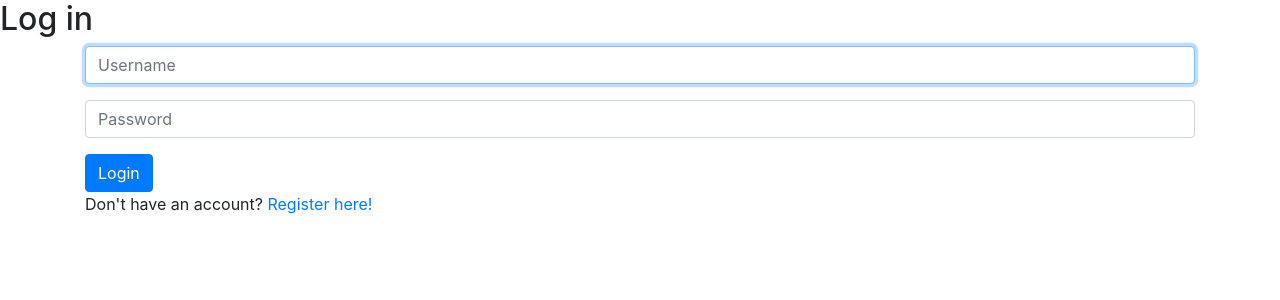
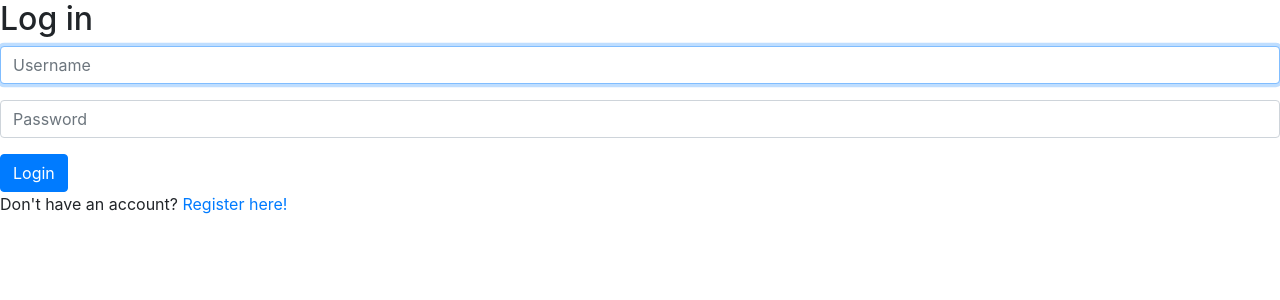
Before and after one commit to MichailExplore/project4, a Django app: page /login in a window 1280 px wide. Shown: the part 56-356 px from the top of the page. Run offline with Django 3.2, Linux system fonts and the light colour scheme; some libraries are stand-ins or nearby versions.

Commit message:
changes to login.html

```diff
--- a/network/templates/network/login.html
+++ b/network/templates/network/login.html
@@ -1,9 +1,8 @@
 {% extends 'network/layout.html' %}
 
 {% block body %}
+
     <h2>Log in</h2>
-    <div class='container'>
-
 
     {% if message %}
         <div class='alert alert-dark' role='alert'>{{ message }}</div>
@@ -21,5 +20,5 @@
     </form>
 
     Don't have an account? <a href='{% url "register" %}'>Register here!</a>
-    </div>
+
 {% endblock %}
```
Lines whose indentation alone changed are shown as unchanged.
